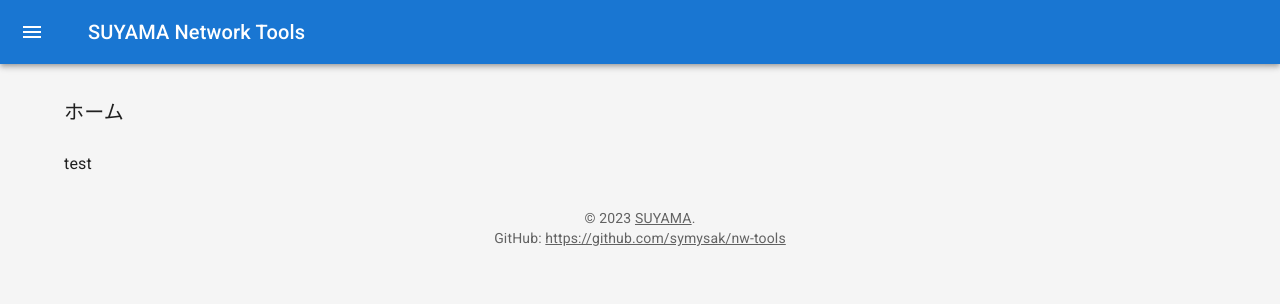
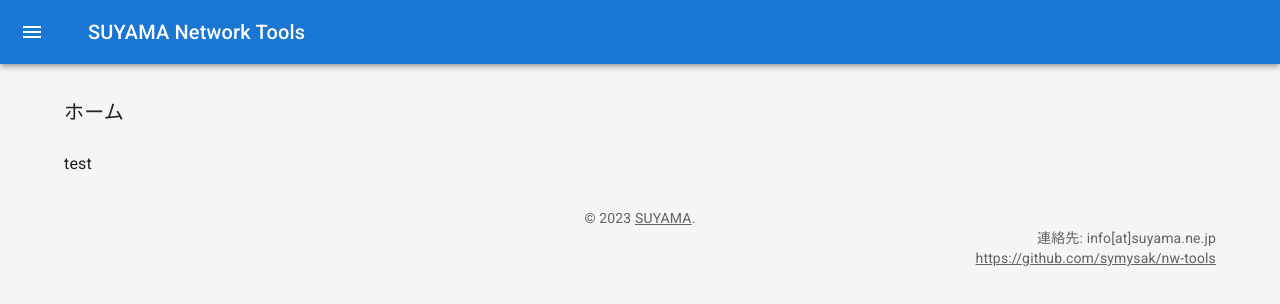
Before and after one commit to symysak/nw-tools, a React (Create React App) app: page / in a window 1280 px wide. Shown: the top 304 px of the page. Built offline with nearby package versions, Linux system fonts and the light colour scheme.

Commit message:
add contact info

```diff
--- a/src/templates/Dashboard.tsx
+++ b/src/templates/Dashboard.tsx
@@ -16,13 +16,18 @@ import ChevronLeftIcon from '@mui/icons-material/ChevronLeft';
 import { mainListItems, secondaryListItems } from '../listItems';
 import useMediaQuery from '@mui/material/useMediaQuery';
 
-function Copyright(props: any) {
+function FooterContents(props: any) {
   return (
-    <Typography variant="body2" color="text.secondary" align="center" {...props}>
-      {'© '} {new Date().getFullYear()} {' '} <Link color="inherit" href="/">SUYAMA</Link>{'.'}
-      <br />
-      {"GitHub: "} <Link color="inherit" href="https://github.com/symysak/nw-tools">https://github.com/symysak/nw-tools</Link>
-    </Typography>
+    <div>
+      <Typography variant="body2" color="text.secondary" align="center" {...props}>
+        {'© '} {new Date().getFullYear()} {' '} <Link color="inherit" href="/">SUYAMA</Link>{'.'}
+      </Typography>
+      <Typography variant="body2" color="text.secondary" align="right">
+        {"連絡先: info[at]suyama.ne.jp"}
+        <br />
+        <Link color="inherit" href="https://github.com/symysak/nw-tools">https://github.com/symysak/nw-tools</Link>
+      </Typography>
+    </div>
   );
 }
 
@@ -196,7 +201,7 @@ export default function Dashboard(props: Props) {
               {props.title}
             </Typography>
             {props.children}
-            <Copyright sx={{ pt: 4 }} />
+            <FooterContents sx={{ pt: 4 }} />
           </Container>
         </Box>
       </Box>
```
